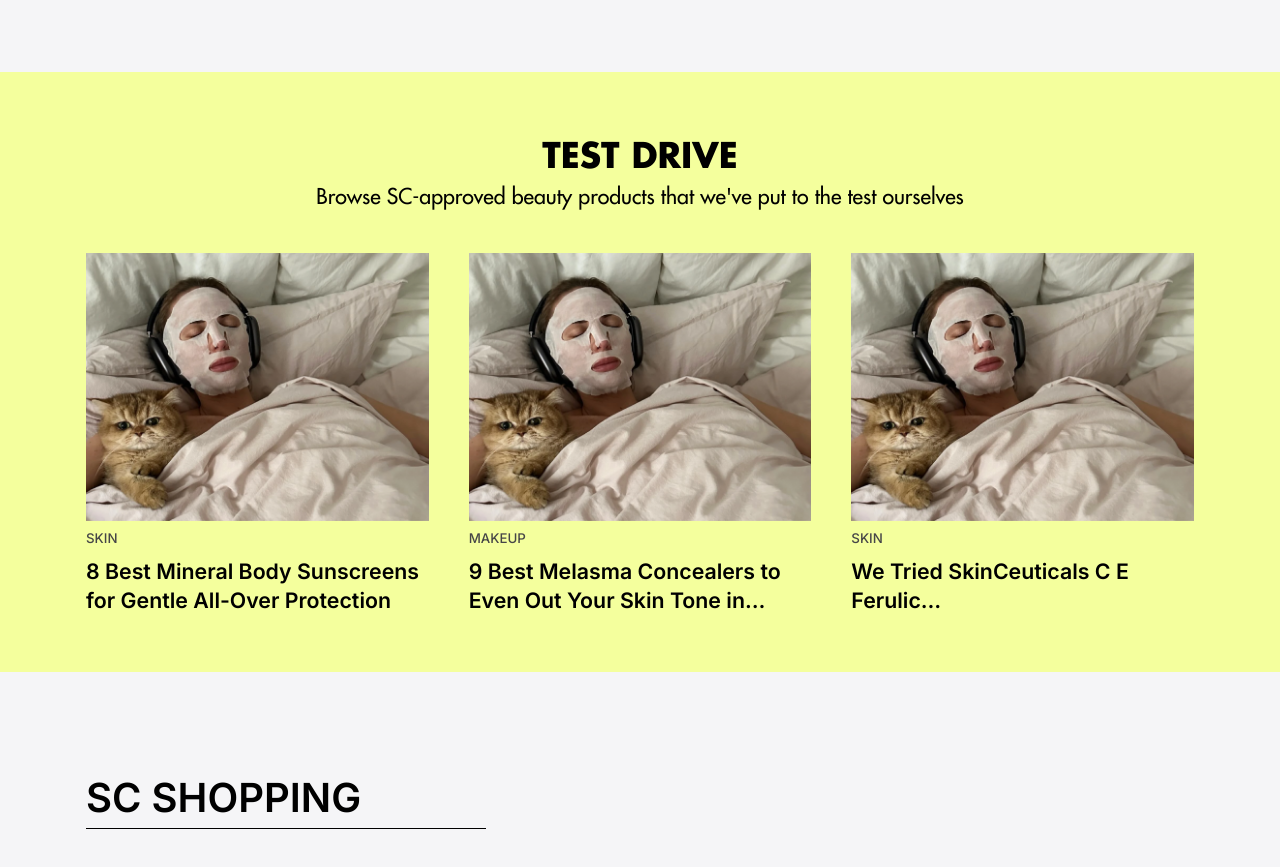
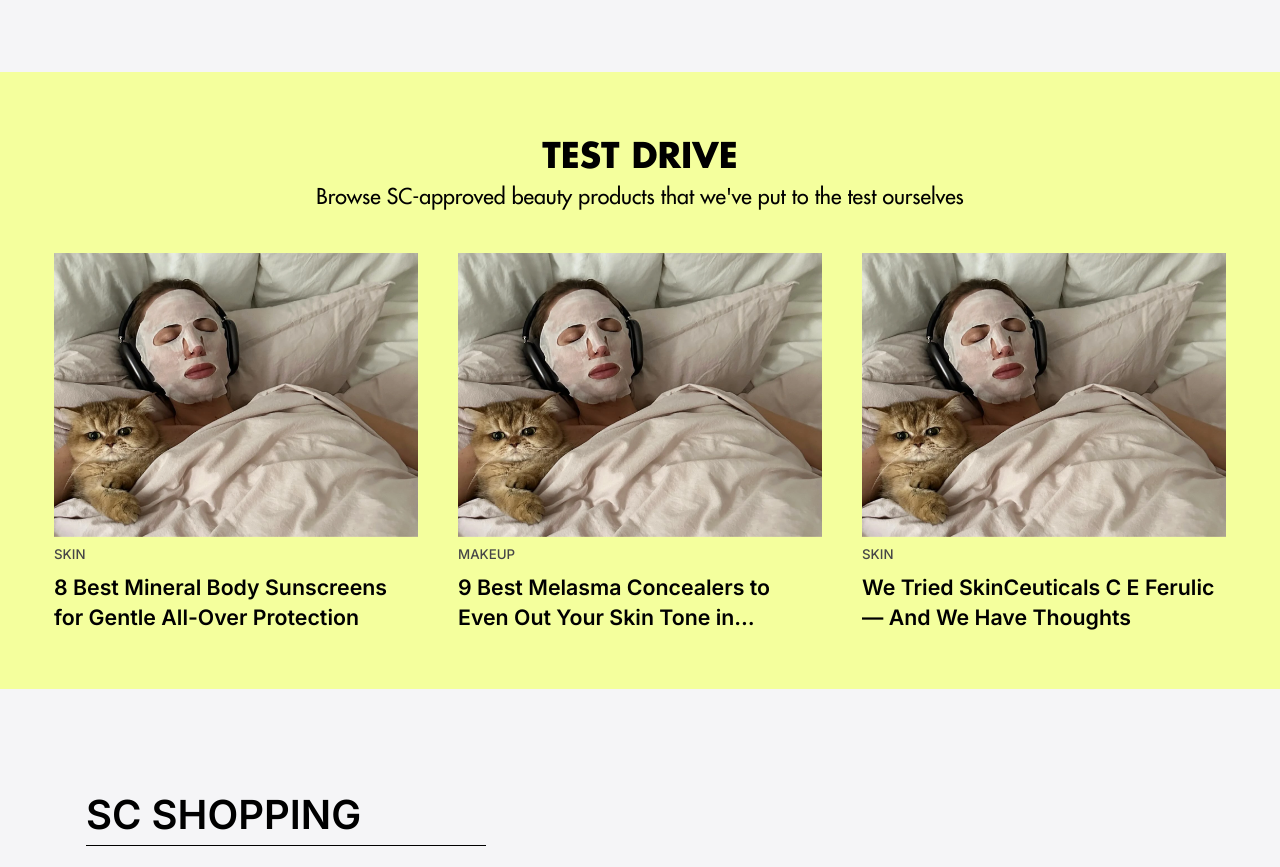
Before and after one commit to SEOUL-COLLECTIVE/SEOUL-COLLECTIVE-Client, a Next.js app: page / in a window 1280 px wide. Shown: the part 1000-1867 px from the top of the page. Built offline with nearby package versions, Linux system fonts and the light colour scheme.

Commit message:
chore: test drive px 변경

```diff
--- a/src/components/Sections/TestDrive.tsx
+++ b/src/components/Sections/TestDrive.tsx
@@ -6,7 +6,7 @@ import { testDriveData } from '@/data/sectionData'
 export default function TestDrive() {
   return (
     <div className="bg-yellow py-[3.543rem] -mx-[5.375rem]">
-      <div className="text-center px-[5.375rem] flex flex-col">
+      <div className="text-center px-[3.375rem] flex flex-col">
         <div className="font-futura-bold text-p26">TEST DRIVE</div>
         <div className="font-futura text-p16 pb-10">{`Browse SC-approved beauty products that we've put to the test ourselves`}</div>
         <div className="grid grid-cols-3 text-start gap-x-10">
```
